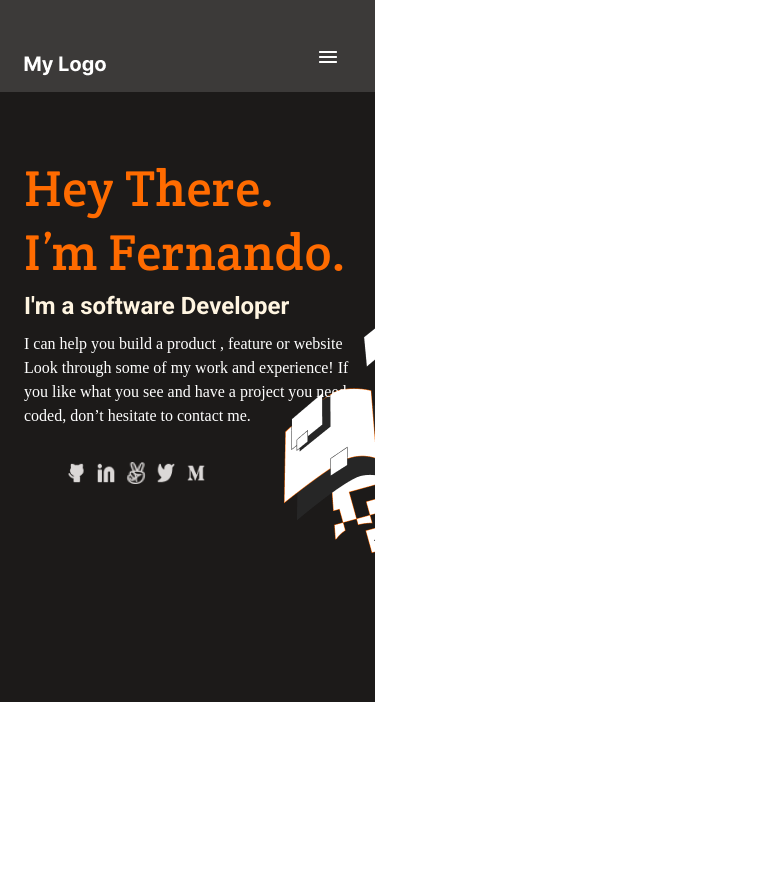
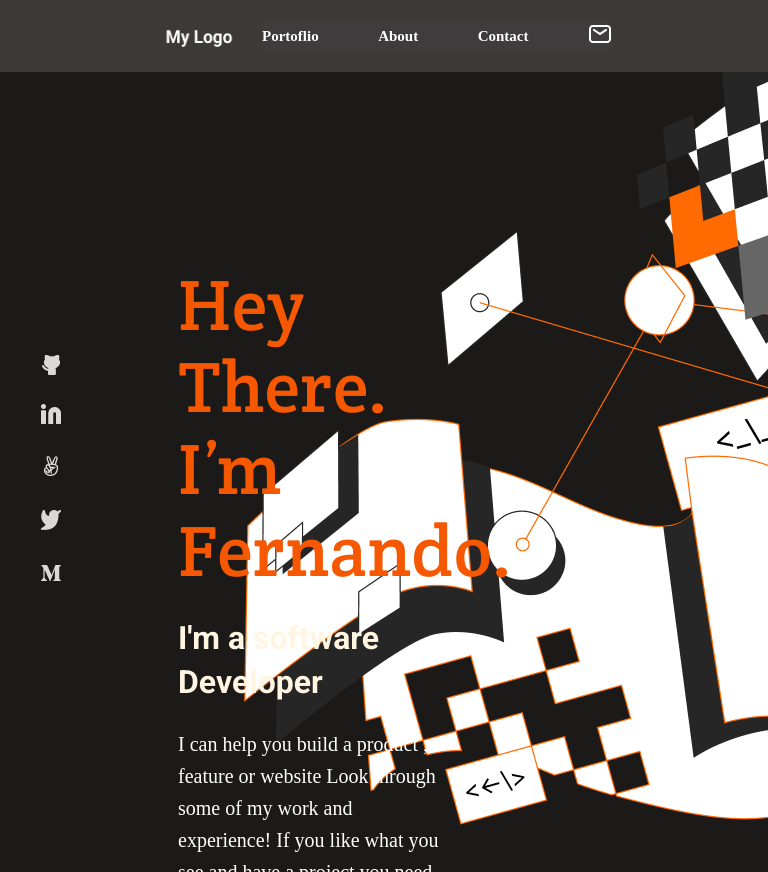
Before and after one commit to Fernando426/Portfolio-mobile-website, a website: page index.html in a window 768 px wide. Before the commit the page ends 800 px from the top, so only its background shows below. Drawn offline with Linux system fonts and the light colour scheme.

Commit message:
fix the path to the images folder,applied the mobile first approach,fix measurement units

```diff
--- a/index.html
+++ b/index.html
@@ -14,12 +14,12 @@
   <link rel="preconnect" href="https://fonts.googleapis.com">
   <link rel="preconnect" href="https://fonts.gstatic.com" crossorigin>
   <link href="https://fonts.googleapis.com/css2?family=Inter:wght@500&display=swap" rel="stylesheet">
-  <title>Document2</title>
+  <title>Document3</title>
 </head>
 <body>
   <header class="header">
     <div class="container-logo">
-      <a href="index.html"><img src="./Images/My Logo.png" alt="My Logo" class="logo"></a>
+      <a href="index.html"><img src="./images/Logo Placeholder.png" alt= My Logo class="logo"></a>
     </div>
       <nav class="navbar">
         <ul class="nav-list">
@@ -36,37 +36,15 @@
             <a href="#"><img src="./images/Icon - Mail.png" alt=""></a>
           </li>
         </ul>
+        <div>
+            <nav class="mobile-navbar">
+              <button><img src="./images/burgerMenu.png" alt="burgerMenu"></button>
+            </nav>
+        </div>
       </nav>
   </header>
-  <div class="mobile-header">
-    <div class="mobile-container-logo">
-      <a href="index.html"><img src="./Images/My Logo.png" alt="My Logo" class="mobile-logo"></a>
-    </div>
-    <nav class="mobile-navbar">
-      <button><img src="./images/Icon - Menu.png" alt=""></button>
-    </nav>
-  </div>
-
   <main>
     <section class="headline-section">
-    <ul class="links-logos">
-      <li>
-        <a href="https://github.com/Fernando426"><img src="./Images/Icon -GitHub.png" alt=""></a>
-      </li>
-      <li>
-        <a href="https://www.linkedin.com/in/fernando-jose-montes-linares-523822270/"><img src="./Images/Icon - Linkedin.png" alt=""></a>
-      </li>
-      <li>
-        <a href="https://twitter.com/Fernando_426_"><img src="./Images/angel list.png" alt=""></a>
-      </li>
-      <li>
-        <a href="#"><img src="./Images/Icon - Twitter.png" alt=""></a>
-      </li>
-      <li>
-        <a href="#"><img src="./Images/Icon - Medium.png" alt=""></a>
-      </li>
-    </ul>
-
       <div class="headline-content">
         <h1>Hey There.<br> I’m Fernando.</h1>
         <h2 class="title">I'm a software Developer</h2>
@@ -74,12 +52,25 @@
           I can help you build a product , feature or   website Look through some of my work and  experience! If you like what you see and have a  project you need coded,
           don’t hesitate to contact me.
         </p>
-
       </div>
+      <ul class="links-logos">
+        <li>
+          <a href="https://github.com/Fernando426"><img src="./images/gitHub.png" alt="" class="icons-social"></a>
+        </li>
+        <li>
+          <a href="https://www.linkedin.com/in/fernando-jose-montes-linares-523822270/"><img src="./images/Frame.png" alt="" class="icons-social"></a>
+        </li>
+        <li>
+          <a href="#"><img src="./images/Icon - Angelist.png" alt="" class="icons-social"></a>
+        </li>
+        <li>
+          <a href="https://twitter.com/Fernando_426_"><img src="./images/Icon - Twitter.png" alt="" class="icons-social"></a>
+        </li>
+        <li>
+          <a href="#"><img src="./images/Icon - Medium.png" alt="" class="icons-social"></a>
+        </li>
+      </ul>
     </section>
   </main>
-
-
-
 </body>
 </html>
--- a/style.css
+++ b/style.css
@@ -2,248 +2,250 @@
   margin: 0;
 }
 
-.body {
-  display: flex;
-  margin: 0;
-  padding: 0;
-  background-color: #e5e5e5;
+html {
+  width: 100%;
+  height: 100%;
 }
 
-.header {
-  background-color: #3e3c3c;
+body {
+  width: 100%;
+  height: 100%;
+  background-color: #1c1a19;
+}
+
+header {
+  background-color: #3c3a39;
+  width: 100%;
+  height: 92px;
   display: flex;
   justify-content: space-between;
-  align-items: center;
-  width: 1440px;
-  height: 72px;
+  align-items: end;
 }
 
 .container-logo {
-  width: 84px;
-  height: 20px;
-  margin-top: 26px;
-  margin-bottom: 26px;
-  margin-left: 150px;
+  margin: 56px 20px 24px;
+  width: 70px;
+  height: 24px;
 }
 
-li {
-  list-style: none;
+.logo {
+  width: 90px;
+  height: 44px;
+}
+
+.navbar {
   display: flex;
-  justify-content: space-around;
+  align-items: center;
 }
 
 .nav-list {
-  display: flex;
-}
-
-.navbar a {
-  color: #fff;
-  margin-left: 32px;
-  margin-right: 32px;
-  font-size: 24px;
-  width: 63px;
-  height: 20px;
-}
-
-.navbar img {
-  margin-right: 151px;
-  height: 40px;
-}
-
-/* for-mobile-header */
-.mobile-header {
-  height: 92px;
-  width: 375px;
-  align-items: end;
+  background-color: #3e3c3c;
+  padding: 0;
+  align-items: center;
   justify-content: space-between;
-  background-color: #3c3a39;
   display: none;
-}
-
-.mobile-container-logo {
-  padding-bottom: 12px;
-  padding-left: 24px;
+  list-style: none;
 }
 
 .mobile-navbar button {
+  border: 0;
   background-color: #3c3a39;
 }
 
-/* "headline-section" */
+.mobile-navbar button img {
+  border: 0;
+  background-color: #3c3a39;
+}
+
+.mobile-navbar {
+  margin-bottom: 2px;
+  margin-right: 30px;
+}
+
+/* Content section */
 
 .headline-section {
-  background-image: url(./images/Illustration-header.png);
+  overflow: hidden;
+  width: 100%;
+  height: 100vh;
+  padding-top: 120px;
+  background-image: url(./images/Illustration.png);
   background-repeat: no-repeat;
   background-size: auto;
-  background-position: right 100%;
-  background-color: #1c1a19;
-  height: 870px;
-  width: 1440px;
-  top: 92px;
-  padding-top: 120px;
-  padding-bottom: 250px;
-  display: flex;
+  background-position: right bottom 50%;
 }
 
 .headline-content {
-  margin-top: 240px;
-  width: 566px;
-  height: 160px;
+  padding-left: 24px;
+  width: 90%;
   display: flex;
   flex-direction: column;
-  justify-content: center;
-  align-items: center;
+  justify-content: flex-start;
+  gap: 12px;
 }
 
-h1 {
-  margin-bottom: 0;
-  letter-spacing: 0.37px;
+.headline-content h1 {
   color: #ff6b00;
-  height: 160px;
-  width: 566px;
-  left: 24px;
-  top: 4780px;
+  width: 100%;
   font-family: 'Crete Round', serif;
   font-style: normal;
   font-weight: 400;
-  font-size: 72px;
-  line-height: 82px;
+  font-size: 56px;
+  line-height: 64px;
+  letter-spacing: 0.37px;
 }
 
-.title {
-  margin-top: 24px;
-  margin-bottom: 24px;
-  display: flex;
-  align-items: center;
-  color: #fff;
-  width: 566px;
-  height: 24px;
+.headline-content h2 {
+  color: #fff5e1;
+  width: 100%;
   font-family: 'Roboto', sans-serif;
   font-style: normal;
-  font-weight: 400;
-  font-size: 32px;
-  line-height: 44px;
+  font-weight: 700;
+  font-size: 24px;
+  line-height: 32px;
 }
 
-.paragraf-title {
-  margin: 0;
+.headline-content p {
   color: #fff;
-  width: 566px;
-  height: 123px;
   font-family: 'Inter'sans-serif;
   font-style: normal;
   font-weight: 400;
-  font-size: 20px;
-  line-height: 32px;
+  font-size: 16px;
+  line-height: 24px;
 }
 
 .links-logos {
+  margin-top: 22px;
+  padding: 0;
+  width: 55%;
+  background-color: #1c1a19;
   display: flex;
-  flex-direction: column;
+  flex-direction: row;
   justify-content: center;
+  align-items: center;
+  list-style: none;
 }
 
-.links-logos img {
-  padding-left: 36px;
-  padding-right: 87px;
-  padding-bottom: 26px;
+.icons-social {
+  margin-left: 10px;
+  padding: 0;
+  background-color: #1c1a19;
 }
 
-/* media-section */
+@media screen and (min-width: 768px) {
+  header {
+    background-color: #3c3a39;
+    width: 100%;
+    height: 72px;
+    align-items: center;
+  }
 
-@media (max-width: 768px) {
-  .header {
+  .container-logo {
+    margin-bottom: 75px;
+    margin-left: 154px;
+  }
+
+  .logo {
+    width: 90px;
+    height: 44px;
+  }
+
+  .navbar {
+    margin-right: 156px;
+    width: 350px;
+    background-color: #ff6b00;
+    display: flex;
+    align-items: center;
+  }
+
+  .nav-list {
+    width: 350px;
+    display: flex;
+    align-items: center;
+  }
+
+  .nav-list a {
+    color: #fff;
+    width: 350px;
+    font-family: 'Inter'sans-serif;
+    font-style: normal;
+    font-weight: 600;
+    font-size: 15px;
+    line-height: 20px;
+  }
+
+  .headline-section {
+    padding: 0;
+    display: flex;
+    flex-direction: row;
+    height: 100vh;
+    width: 100%;
+    background-image: url(./images/Illustration-header\ .png);
+    background-repeat: no-repeat;
+    background-size: auto;
+    background-position: right 0;
+  }
+
+  .headline-content {
+    align-items: flex-start;
+    width: 35%;
+    height: 80%;
+    gap: 24px;
+  }
+
+  .headline-content h1 {
+    margin-top: 192px;
+    color: #f55800;
+    width: 100%;
+    font-family: 'Crete Round', serif;
+    font-style: normal;
+    font-weight: 400;
+    font-size: 72px;
+    line-height: 82px;
+    letter-spacing: 0.37px;
+  }
+
+  .headline-content h2 {
+    color: #fff5e1;
+    width: 100%;
+    font-family: 'Roboto', sans-serif;
+    font-style: normal;
+    font-weight: 700;
+    font-size: 32px;
+    line-height: 44px;
+  }
+
+  .headline-content p {
+    color: #fff;
+    font-family: 'Inter'sans-serif;
+    font-style: normal;
+    font-weight: 400;
+    font-size: 20px;
+    line-height: 32px;
+  }
+
+  .mobile-navbar {
     display: none;
   }
 
-  .mobile-header {
-    display: flex;
-  }
-
-  .mobile-header button {
-    margin-bottom: 19px;
-    margin-right: 29px;
-    border: 0;
-  }
-
-  .headline-section {
-    background-image: url(./Images/illustration-header-mobile.png);
-    background-repeat: no-repeat;
-    background-position: 100%, 0%;
-    background-position: bottom -300px;
-    height: 490px;
-    width: 375px;
-    top: 92px;
-    padding-top: 0.1px;
-    padding-bottom: 120px;
+  .links-logos {
+    height: 260px;
+    margin-top: 270px;
+    margin-left: 36px;
+    margin-right: 88px;
     display: flex;
     flex-direction: column;
-  }
-
-  .headline-content {
-    width: 330px;
-    display: flex;
-    flex-direction: column;
-    align-items: flex-start;
-    padding-left: 24px;
-    margin-top: 120px;
-  }
-
-  .links-logos {
-    width: 250px;
-    height: 30px;
-    margin-top: 90px;
-    margin-left: 24px;
-    display: flex;
-    justify-content: flex-start;
-    flex-direction: row;
-    order: 1;
+    order: -1;
+    justify-content: space-around;
+    width: 30px;
   }
 
   .links-logos img {
-    height: 22px;
-    width: 20px;
-    padding-left: 2px;
-    padding-right: 8px;
-    padding-bottom: 26px;
+    margin-left: 0;
+    padding: 0;
   }
 
-  h1 {
-    margin: 0;
-    height: 124px;
-    width: 327px;
-    left: 24px;
-    font-family: 'Crete Round', serif;
-    font-style: normal;
-    font-weight: 400;
-    font-size: 51px;
-    line-height: 64px;
-    letter-spacing: 0.37px;
-  }
-
-  .title {
-    display: flex;
-    align-items: center;
-    color: #fff5e1;
-    height: 27px;
-    width: 327px;
-    left: 24px;
-    top: 256px;
-    margin-top: 12px;
-    margin-bottom: 0;
-    font-family: 'Roboto', sans-serif;
-    font-style: normal;
-    font-weight: 700;
-    font-size: 24px;
-    line-height: 32px;
-  }
-
-  .paragraf-title {
-    width: 327px;
-    height: 123px;
-    margin-top: 12px;
-    color: #fff;
-    font-size: 16px;
-    line-height: 24px;
+  a {
+    text-decoration: none;
   }
 }
```
Also changed, not shown: images/Frame.png (added), images/Icon - Angelist.png (added), images/Icon - Linkedin.png (deleted), images/Icon - Menu.png (deleted), images/Icon -GitHub.png (deleted), images/Illustration-header .png (renamed from images/Illustration-header.png), images/Illustration.png (added), images/Logo Placeholder.png (added), images/My Logo.png (deleted), images/angel list.png (deleted), images/burgerMenu.png (added), images/gitHub.png (added), images/illustration-header-mobile.png (deleted). Lines whose indentation alone changed are shown as unchanged.
